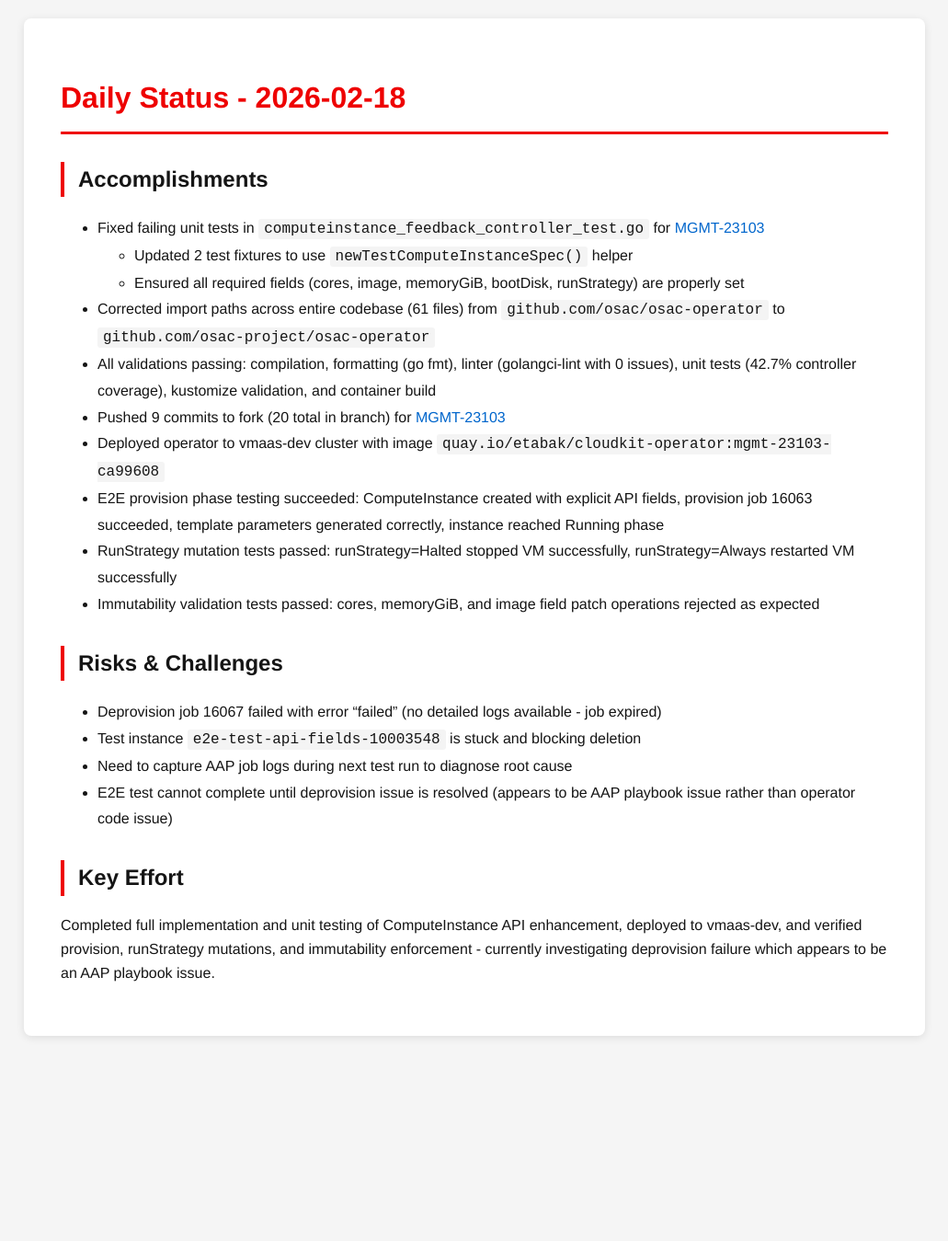
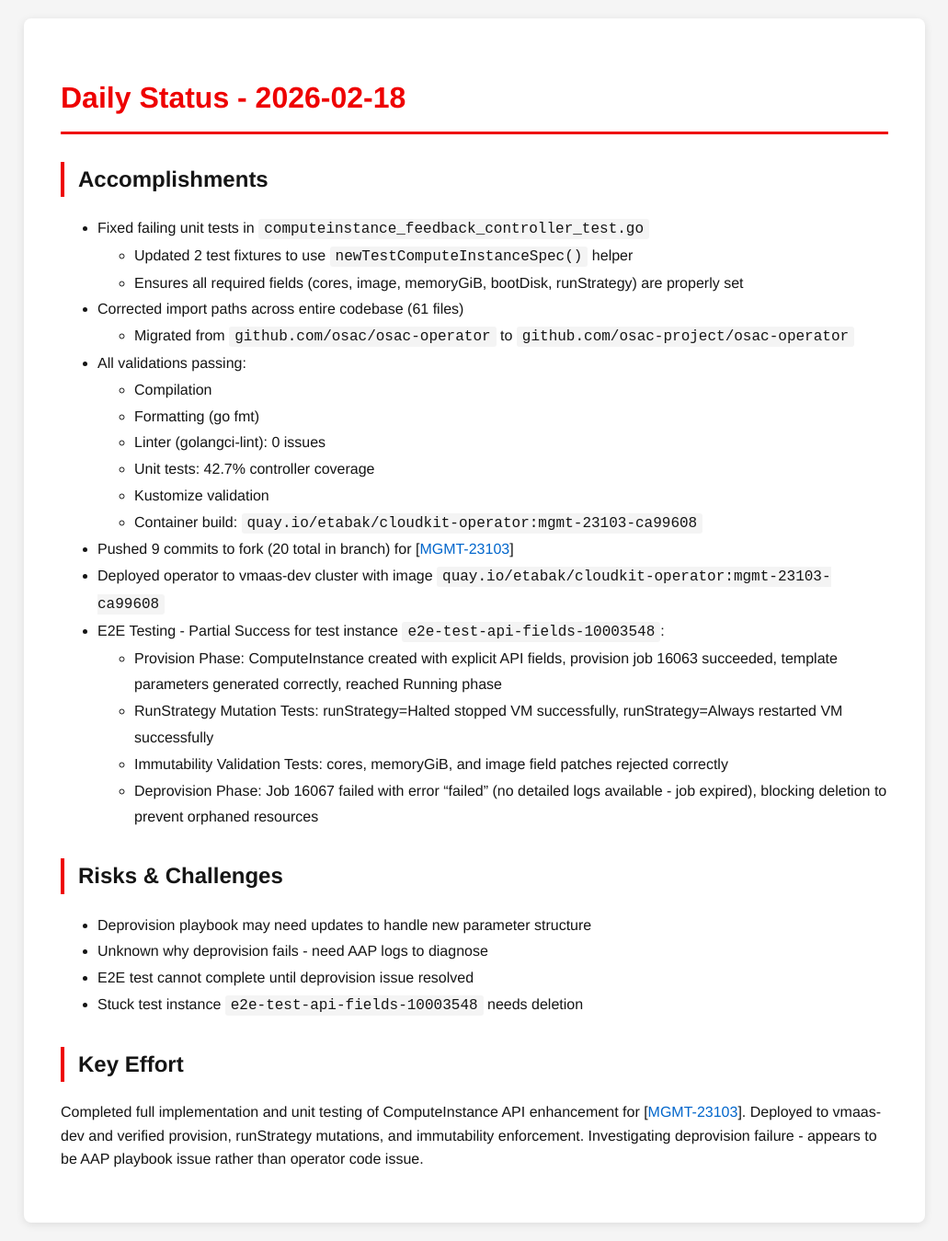
Before and after one commit to tzvatot/daily-status, a Jekyll site: the page built from 2026-02-18.md, in a window 1280 px wide. Shown: the whole page at 92% size, without its empty margins (124-1155 px from the left). Built offline with Jekyll 4.4.1, drawn with Linux system fonts in a browser that asks for light colours; before the commit the page ends 1146 px from its top, so only the background shows below that.

Commit message:
Daily status update - 2026-02-18

```diff
--- a/2026-02-18.md
+++ b/2026-02-18.md
@@ -7,22 +7,31 @@ date: 2026-02-18
 # Daily Status - 2026-02-18
 
 ## Accomplishments
-- Fixed failing unit tests in `computeinstance_feedback_controller_test.go` for [MGMT-23103](https://issues.redhat.com/browse/MGMT-23103)
+- Fixed failing unit tests in `computeinstance_feedback_controller_test.go`
   - Updated 2 test fixtures to use `newTestComputeInstanceSpec()` helper
-  - Ensured all required fields (cores, image, memoryGiB, bootDisk, runStrategy) are properly set
-- Corrected import paths across entire codebase (61 files) from `github.com/osac/osac-operator` to `github.com/osac-project/osac-operator`
-- All validations passing: compilation, formatting (go fmt), linter (golangci-lint with 0 issues), unit tests (42.7% controller coverage), kustomize validation, and container build
-- Pushed 9 commits to fork (20 total in branch) for [MGMT-23103](https://issues.redhat.com/browse/MGMT-23103)
+  - Ensures all required fields (cores, image, memoryGiB, bootDisk, runStrategy) are properly set
+- Corrected import paths across entire codebase (61 files)
+  - Migrated from `github.com/osac/osac-operator` to `github.com/osac-project/osac-operator`
+- All validations passing:
+  - Compilation
+  - Formatting (go fmt)
+  - Linter (golangci-lint): 0 issues
+  - Unit tests: 42.7% controller coverage
+  - Kustomize validation
+  - Container build: `quay.io/etabak/cloudkit-operator:mgmt-23103-ca99608`
+- Pushed 9 commits to fork (20 total in branch) for [[MGMT-23103](https://issues.redhat.com/browse/MGMT-23103)]
 - Deployed operator to vmaas-dev cluster with image `quay.io/etabak/cloudkit-operator:mgmt-23103-ca99608`
-- E2E provision phase testing succeeded: ComputeInstance created with explicit API fields, provision job 16063 succeeded, template parameters generated correctly, instance reached Running phase
-- RunStrategy mutation tests passed: runStrategy=Halted stopped VM successfully, runStrategy=Always restarted VM successfully
-- Immutability validation tests passed: cores, memoryGiB, and image field patch operations rejected as expected
+- E2E Testing - Partial Success for test instance `e2e-test-api-fields-10003548`:
+  - Provision Phase: ComputeInstance created with explicit API fields, provision job 16063 succeeded, template parameters generated correctly, reached Running phase
+  - RunStrategy Mutation Tests: runStrategy=Halted stopped VM successfully, runStrategy=Always restarted VM successfully
+  - Immutability Validation Tests: cores, memoryGiB, and image field patches rejected correctly
+  - Deprovision Phase: Job 16067 failed with error "failed" (no detailed logs available - job expired), blocking deletion to prevent orphaned resources
 
 ## Risks & Challenges
-- Deprovision job 16067 failed with error "failed" (no detailed logs available - job expired)
-- Test instance `e2e-test-api-fields-10003548` is stuck and blocking deletion
-- Need to capture AAP job logs during next test run to diagnose root cause
-- E2E test cannot complete until deprovision issue is resolved (appears to be AAP playbook issue rather than operator code issue)
+- Deprovision playbook may need updates to handle new parameter structure
+- Unknown why deprovision fails - need AAP logs to diagnose
+- E2E test cannot complete until deprovision issue resolved
+- Stuck test instance `e2e-test-api-fields-10003548` needs deletion
 
 ## Key Effort
-Completed full implementation and unit testing of ComputeInstance API enhancement, deployed to vmaas-dev, and verified provision, runStrategy mutations, and immutability enforcement - currently investigating deprovision failure which appears to be an AAP playbook issue.
+Completed full implementation and unit testing of ComputeInstance API enhancement for [[MGMT-23103](https://issues.redhat.com/browse/MGMT-23103)]. Deployed to vmaas-dev and verified provision, runStrategy mutations, and immutability enforcement. Investigating deprovision failure - appears to be AAP playbook issue rather than operator code issue.
```
